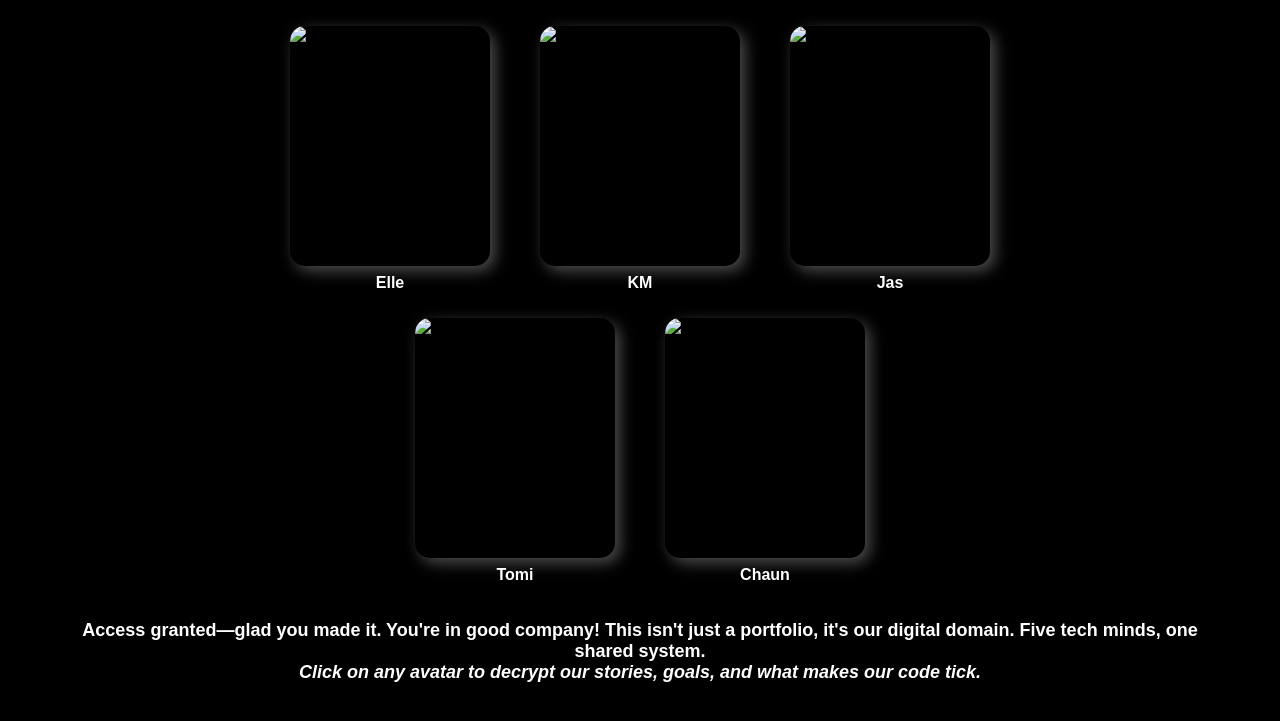
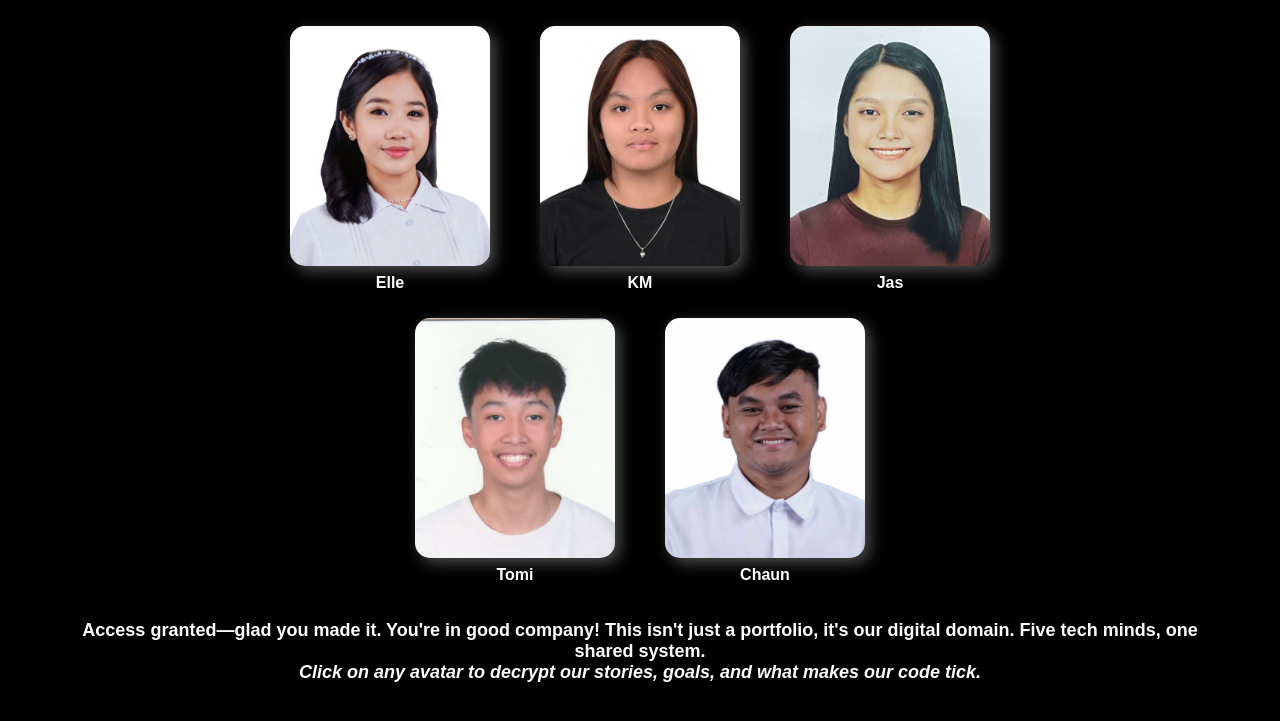
Before and after one commit to shrfthm/ITEL_203_StudentPorfolio.io, a plain HTML site: page index.html in a window 1280 px wide. Shown: the part 67-788 px from the top of the page. Drawn offline with Linux system fonts and the light colour scheme; the site is published under a folder, as on GitHub Pages, so addresses that start at the root find nothing.

Commit message:
Update index.html

```diff
--- a/index.html
+++ b/index.html
@@ -17,25 +17,25 @@
     <div class="profiles-container">
         <div class="row">
             <div class="profile" onclick="navigateWithFade('elle.html')">
-                <img src="/images/front.jfif" alt="Elle">
+                <img src="images/front.jfif" alt="Elle">
                 <p>Elle</p>
             </div>
             <div class="profile" onclick="navigateWithFade('km.html')">
-                <img src="/images/landing.jpg" alt="KM">
+                <img src="images/landing.jpg" alt="KM">
                 <p>KM</p>
             </div>
             <div class="profile" onclick="navigateWithFade('jas.html')">
-                <img src="/images/jaslandingpage.jpg" alt="Jas">
+                <img src="images/jaslandingpage.jpg" alt="Jas">
                 <p>Jas</p>
             </div>
         </div>
         <div class="row bottom-row">
             <div class="profile" onclick="navigateWithFade('tomi.html')">
-                <img src="/images/unnamed.jpg" alt="Tomi">
+                <img src="images/unnamed.jpg" alt="Tomi">
                 <p>Tomi</p>
             </div>
             <div class="profile" onclick="navigateWithFade('chaun.html')">
-                <img src="/images/pic para sa landing page.jpg" alt="Chaun">
+                <img src="images/pic para sa landing page.jpg" alt="Chaun">
                 <p>Chaun</p>
             </div>
         </div>
```
